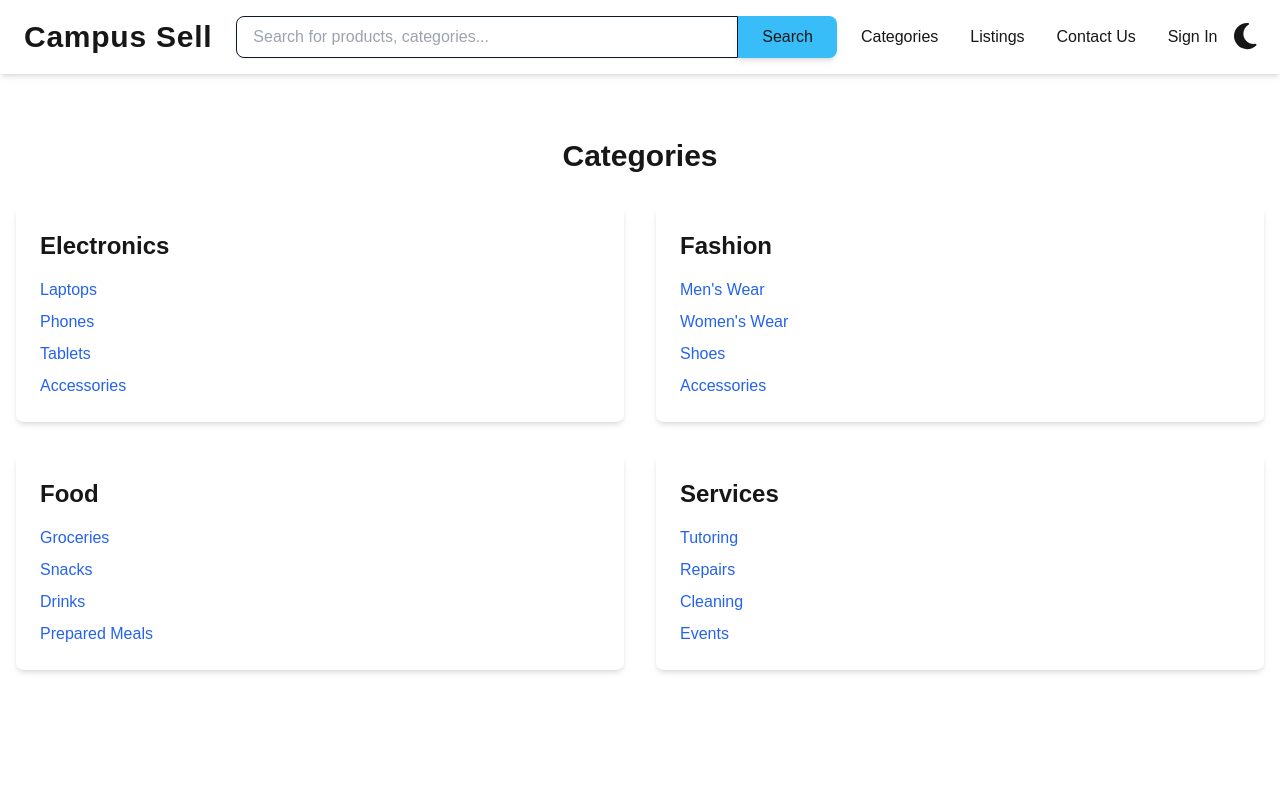
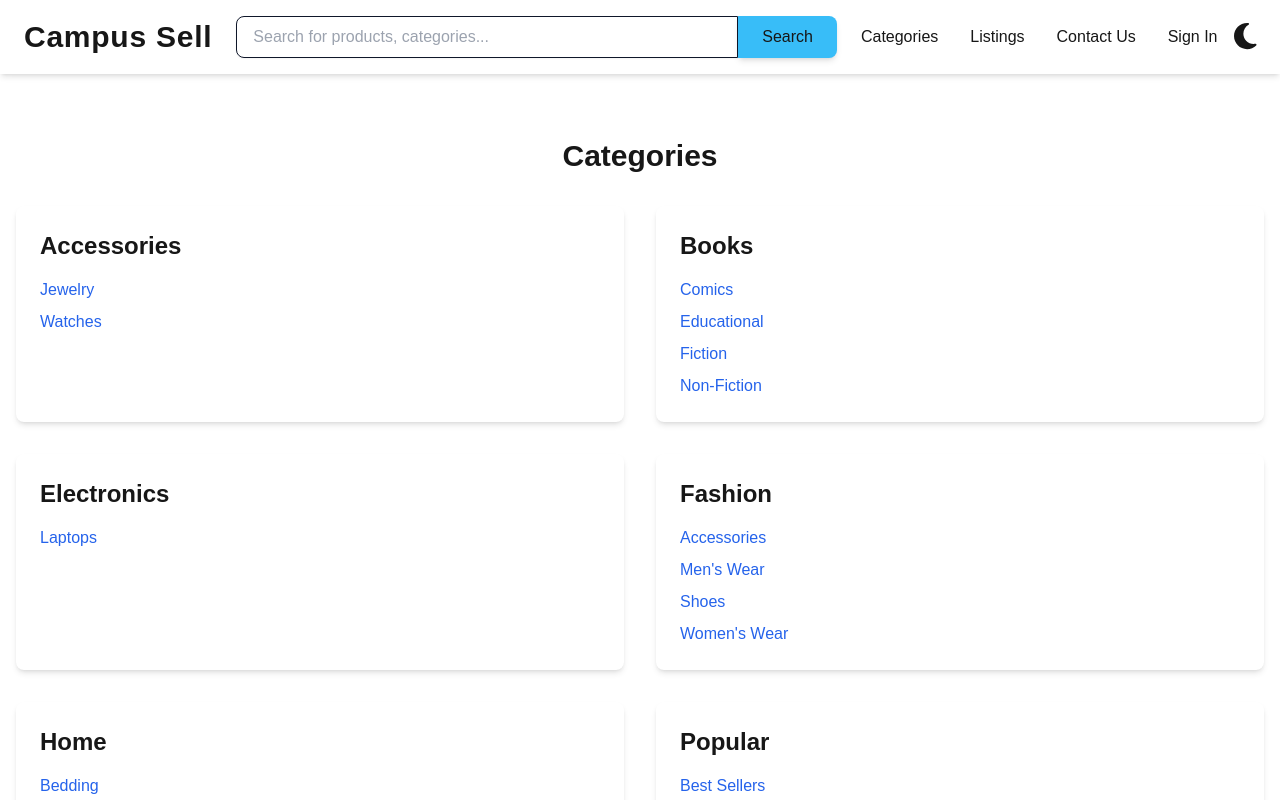
Before and after one commit to kaniobed28/campus-sell-next-js, a Next.js app: page /categories in a window 1280 px wide. Shown: the top 800 px of the page. Built offline with nearby package versions, Linux system fonts and the light colour scheme; no server answers.

Commit message:
feature 02 product side bar

```diff
--- a/package.json
+++ b/package.json
@@ -9,6 +9,7 @@
     "lint": "next lint"
   },
   "dependencies": {
+    "@faker-js/faker": "^9.3.0",
     "@fortawesome/fontawesome-svg-core": "^6.7.2",
     "@fortawesome/free-solid-svg-icons": "^6.7.2",
     "@fortawesome/react-fontawesome": "^0.2.2",
--- a/src/app/categories/[category]/[type]/page.js
+++ b/src/app/categories/[category]/[type]/page.js
@@ -1,27 +1,42 @@
-"use client"; // Enables client-side hooks like `usePathname`
-
+"use client";
 import React from "react";
 import { usePathname } from "next/navigation";
+import products from '../../../../dummyData/products';
+import ItemCard from '../../../../components/ItemCard';
 
 const TypePage = () => {
-  const pathname = usePathname(); // Get the current path
-  const parts = pathname.split("/"); // Split the path to extract parameters
-  const category = parts[parts.length - 2]; // Get the category from the URL
-  const type = parts[parts.length - 1]; // Get the type from the URL
+  const pathname = usePathname();
+  const parts = pathname.split("/");
+  const category = parts[parts.length - 2];
+  const type = parts[parts.length - 1].replace(/-/g, " ");
+
+  const filteredProducts = products.filter(
+    (product) =>
+      product.category.toLowerCase() === category &&
+      product.subtype?.toLowerCase() === type.toLowerCase()
+  );
 
   return (
     <div className="container mx-auto px-4 py-16">
       <h1 className="text-3xl font-bold mb-6 text-center">
-        {type?.replace(/-/g, " ").charAt(0).toUpperCase() + type?.slice(1).replace(/-/g, " ")} in{" "}
-        {category?.charAt(0).toUpperCase() + category?.slice(1)}
+        {type.charAt(0).toUpperCase() + type.slice(1)} in{" "}
+        {category.charAt(0).toUpperCase() + category.slice(1)}
       </h1>
-      {/* Placeholder for items */}
       <div className="grid grid-cols-1 md:grid-cols-3 gap-6">
-        {[1, 2, 3, 4].map((item) => (
-          <div key={item} className="bg-white shadow-md rounded-lg p-6 text-center">
-            <p className="font-semibold">Item {item}</p>
-          </div>
-        ))}
+        {filteredProducts.length > 0 ? (
+          filteredProducts.map((product) => (
+            <ItemCard
+              key={product.id}
+              id={product.id}
+              image={product.image}
+              title={product.name}
+              description={`Price: $${product.price}`}
+              link={`/products/${product.id}`} // Adjust the link as per your routing
+            />
+          ))
+        ) : (
+          <p className="text-center col-span-full">No products found</p>
+        )}
       </div>
     </div>
   );
--- a/src/app/categories/[category]/page.js
+++ b/src/app/categories/[category]/page.js
@@ -1,39 +1,20 @@
 "use client";
 import React from "react";
 import { usePathname } from "next/navigation";
+import products from '../../../dummyData/products';
 import Link from "next/link";
 
-// Data for categories
-const categories = [
-  {
-    name: "electronics",
-    types: ["Laptops", "Phones", "Tablets", "Accessories"],
-  },
-  {
-    name: "fashion",
-    types: ["Men's Wear", "Women's Wear", "Shoes", "Accessories"],
-  },
-  {
-    name: "food",
-    types: ["Groceries", "Snacks", "Drinks", "Prepared Meals"],
-  },
-  {
-    name: "services",
-    types: ["Tutoring", "Repairs", "Cleaning", "Events"],
-  },
-];
+// const products = generateDummyProducts(50);
 
 const CategoryPage = () => {
-  const pathname = usePathname(); // Get the current path
-  const category = pathname.split("/").pop(); // Extract the category from the path
+  const pathname = usePathname();
+  const category = pathname.split("/").pop(); // Extract the category from the URL
 
-  // Find the selected category
-  const selectedCategory = categories.find(
-    (cat) => cat.name === category?.toLowerCase()
+  const filteredProducts = products.filter(
+    (product) => product.category.toLowerCase() === category
   );
 
-  // If category not found
-  if (!selectedCategory) {
+  if (!filteredProducts.length) {
     return (
       <div className="container mx-auto px-4 py-16 text-center">
         <h1 className="text-2xl font-bold">Category Not Found</h1>
@@ -47,17 +28,14 @@ const CategoryPage = () => {
   return (
     <div className="container mx-auto px-4 py-16">
       <h1 className="text-3xl font-bold mb-6 text-center">
-        {selectedCategory.name.charAt(0).toUpperCase() + selectedCategory.name.slice(1)}
+        {category.charAt(0).toUpperCase() + category.slice(1)}
       </h1>
       <div className="grid grid-cols-2 md:grid-cols-4 gap-6">
-        {selectedCategory.types.map((type, index) => (
-          <Link
-            href={`/categories/${category}/${type.toLowerCase().replace(/\s+/g, "-")}`}
-            key={index}
-            className="bg-white shadow-md rounded-lg p-6 text-center hover:shadow-lg"
-          >
-            <p className="font-semibold">{type}</p>
-          </Link>
+        {filteredProducts.map((product, index) => (
+          <div key={index} className="bg-white shadow-md rounded-lg p-6">
+            <h2 className="font-semibold">{product.name}</h2>
+            <p>${product.price}</p>
+          </div>
         ))}
       </div>
     </div>
--- a/src/app/categories/page.js
+++ b/src/app/categories/page.js
@@ -1,46 +1,40 @@
 "use client";
-
 import React from "react";
 import Link from "next/link";
+import products from '../../dummyData/products';
 
-// Data for categories
-const categories = [
-  {
-    name: "Electronics",
-    types: ["Laptops", "Phones", "Tablets", "Accessories"],
-  },
-  {
-    name: "Fashion",
-    types: ["Men's Wear", "Women's Wear", "Shoes", "Accessories"],
-  },
-  {
-    name: "Food",
-    types: ["Groceries", "Snacks", "Drinks", "Prepared Meals"],
-  },
-  {
-    name: "Services",
-    types: ["Tutoring", "Repairs", "Cleaning", "Events"],
-  },
-];
 
 const CategoriesPage = () => {
+  // Group products by category and list unique subtypes
+  const groupedCategories = products.reduce((acc, product) => {
+    if (!acc[product.category]) {
+      acc[product.category] = new Set();
+    }
+    acc[product.category].add(product.subtype);
+    return acc;
+  }, {});
+
   return (
     <div className="container mx-auto px-4 py-16">
       <h1 className="text-3xl font-bold mb-8 text-center">Categories</h1>
       <div className="grid grid-cols-1 md:grid-cols-2 gap-8">
-        {categories.map((category, index) => (
+        {Object.entries(groupedCategories)
+          .sort(([a], [b]) => a.localeCompare(b)) // Sort categories alphabetically
+          .map(([category, subtypes], index) => (
             <div key={index} className="bg-white shadow-md rounded-lg p-6">
-            <h2 className="text-2xl font-semibold mb-4">{category.name}</h2>
+              <h2 className="text-2xl font-semibold mb-4">{category}</h2>
               <ul className="space-y-2">
-              {category.types.map((type, typeIndex) => (
-                <li key={typeIndex}>
+                {Array.from(subtypes)
+                  .sort((a, b) => a.localeCompare(b)) // Sort subtypes alphabetically
+                  .map((subtype, subtypeIndex) => (
+                    <li key={subtypeIndex}>
                       <Link
-                    href={`/categories/${category.name.toLowerCase()}/${type
+                        href={`/categories/${category.toLowerCase()}/${subtype
                           .toLowerCase()
                           .replace(/\s+/g, "-")}`}
                         className="text-blue-600 hover:underline"
                       >
-                    {type}
+                        {subtype}
                       </Link>
                     </li>
                   ))}
--- a/src/app/stores/useProductStore.js
+++ b/src/app/stores/useProductStore.js
@@ -1,162 +1,17 @@
 import { create } from "zustand";
-import { collection, getDocs } from "firebase/firestore";
-import { db } from "@/lib/firebase"; // Import Firebase Firestore instance
+import products from "@/dummyData/products";
 
 export const useProductStore = create((set) => ({
   // Initial state
   products: [],
-  filteredProducts: [], // Store filtered products
-  filters: { category: "All", priceRange: [0, 1000], search: "" }, // Added search field in filters
+  filteredProducts: [],
+  filters: { category: "All", priceRange: [0, 1000], search: "" },
   loading: false,
 
-  // Fetch products from Firestore or dummy data
+  // Fetch products (now imports from products.js)
   fetchProducts: async () => {
     set({ loading: true });
     try {
-      // Dummy data for products
-      const products =[
-        {
-          id: "1",
-          name: "Smartphone X",
-          category: "Electronics",
-          price: 699,
-          image: "/images/smartphone.jpg",
-        },
-        {
-          id: "2",
-          name: "Running Shoes",
-          category: "Sports",
-          price: 120,
-          image: "/images/shoes.jpg",
-        },
-        {
-          id: "3",
-          name: "Leather Jacket",
-          category: "Fashion",
-          price: 250,
-          image: "/images/jacket.jpg",
-        },
-        {
-          id: "4",
-          name: "Cookware Set",
-          category: "Home",
-          price: 89,
-          image: "/images/cookware.jpg",
-        },
-        {
-          id: "5",
-          name: "Mystery Novel",
-          category: "Books",
-          price: 15,
-          image: "/images/book.jpg",
-        },
-        {
-          id: "6",
-          name: "Wireless Headphones",
-          category: "Electronics",
-          price: 150,
-          image: "/images/headphones.jpg",
-        },
-        {
-          id: "7",
-          name: "Mountain Bike",
-          category: "Sports",
-          price: 1200,
-          image: "/images/bike.jpg",
-        },
-        {
-          id: "8",
-          name: "Formal Suit",
-          category: "Fashion",
-          price: 350,
-          image: "/images/suit.jpg",
-        },
-        {
-          id: "9",
-          name: "Vacuum Cleaner",
-          category: "Home",
-          price: 299,
-          image: "/images/vacuum.jpg",
-        },
-        {
-          id: "10",
-          name: "Science Fiction Book",
-          category: "Books",
-          price: 20,
-          image: "/images/scifi_book.jpg",
-        },
-        {
-          id: "11",
-          name: "4K Smart TV",
-          category: "Electronics",
-          price: 999,
-          image: "/images/tv.jpg",
-        },
-        {
-          id: "12",
-          name: "Yoga Mat",
-          category: "Sports",
-          price: 30,
-          image: "/images/yoga_mat.jpg",
-        },
-        {
-          id: "13",
-          name: "Winter Coat",
-          category: "Fashion",
-          price: 500,
-          image: "/images/coat.jpg",
-        },
-        {
-          id: "14",
-          name: "Sofa Set",
-          category: "Home",
-          price: 1500,
-          image: "/images/sofa.jpg",
-        },
-        {
-          id: "15",
-          name: "Cooking Recipe Book",
-          category: "Books",
-          price: 25,
-          image: "/images/recipe_book.jpg",
-        },
-        {
-          id: "16",
-          name: "Gaming Console",
-          category: "Electronics",
-          price: 400,
-          image: "/images/console.jpg",
-        },
-        {
-          id: "17",
-          name: "Football",
-          category: "Sports",
-          price: 40,
-          image: "/images/football.jpg",
-        },
-        {
-          id: "18",
-          name: "Designer Handbag",
-          category: "Fashion",
-          price: 800,
-          image: "/images/handbag.jpg",
-        },
-        {
-          id: "19",
-          name: "Microwave Oven",
-          category: "Home",
-          price: 200,
-          image: "/images/microwave.jpg",
-        },
-        {
-          id: "20",
-          name: "Historical Novel",
-          category: "Books",
-          price: 18,
-          image: "/images/history_book.jpg",
-        },
-      ];
-      ;
       set({ products, filteredProducts: products, loading: false });
     } catch (error) {
       console.error("Error fetching products:", error);
@@ -180,7 +35,8 @@ export const useProductStore = create((set) => ({
       // Apply category filter
       if (filters.category && filters.category !== "All") {
         filteredProducts = filteredProducts.filter(
-          (product) => product.category.toLowerCase() === filters.category.toLowerCase()
+          (product) =>
+            product.category.toLowerCase() === filters.category.toLowerCase()
         );
       }
 
--- a/src/components/ProductsSideBar.js
+++ b/src/components/ProductsSideBar.js
@@ -40,6 +40,7 @@ const ProductsSidebar = () => {
   const filteredCategories = categories.filter((category) =>
     category.toLowerCase().includes(categoryQuery.toLowerCase())
   );
+
 
   return (
     <aside className="w-full lg:w-1/4 p-6 bg-background dark:bg-background-dark shadow-md h-auto lg:h-screen overflow-y-auto">
--- /dev/null
+++ b/src/dummyData/generateProducts.js
@@ -0,0 +1,39 @@
+const { faker } = require('@faker-js/faker');
+
+function generateDummyProducts(count) {
+  const categoryMap = {
+    Fashion: ["Men's Wear", "Women's Wear", "Shoes", "Accessories"],
+    Electronics: ["Laptops", "Phones", "Tablets", "Accessories"],
+    Home: ["Furniture", "Decor", "Kitchen", "Bedding"],
+    Trending: ["Tech Gadgets", "Viral Items", "Wearables", "Smart Home"],
+    Popular: ["Best Sellers", "New Arrivals", "Customer Favorites", "Top Rated"],
+    Books: ["Fiction", "Non-Fiction", "Comics", "Educational"],
+    Sports: ["Equipment", "Apparel", "Shoes", "Accessories"],
+    Accessories: ["Jewelry", "Watches", "Bags", "Hats"],
+  };
+
+  const categoryList = Object.keys(categoryMap); // Extract category names from the map
+  const products = [];
+
+  for (let i = 0; i < count; i++) {
+    // Randomly select a category
+    const category = categoryList[Math.floor(Math.random() * categoryList.length)];
+    // Randomly select a subtype from the category's subtypes
+    const subtype = categoryMap[category][Math.floor(Math.random() * categoryMap[category].length)];
+
+    products.push({
+      id: faker.string.uuid(),
+      name: faker.commerce.productName(),
+      category: category,
+      subtype: subtype,
+      price: parseFloat(faker.commerce.price()),
+      image: faker.image.url(640, 480, 'technics', true),
+      likes: faker.number.int({ min: 0, max: 500 }), // Random number of likes
+      views: faker.number.int({ min: 0, max: 10000 }), // Random number of views
+    });
+  }
+
+  return products;
+}
+
+module.exports = generateDummyProducts;
--- /dev/null
+++ b/src/dummyData/products.js
@@ -0,0 +1,4 @@
+import generateDummyProducts from './generateProducts';
+const products = generateDummyProducts(50);
+
+export default products;
```
Also changed, not shown: src/app/listings/page.js (+11 -18 lines), src/components/FeaturedListingsSection.js (+12 -9 lines), src/components/ItemCard.js (+15 -7 lines), src/components/TrendingProductsSection.js (+10 -7 lines), 1 other file (tests, documents, lock files or other folders). Lines whose indentation alone changed are shown as unchanged.
